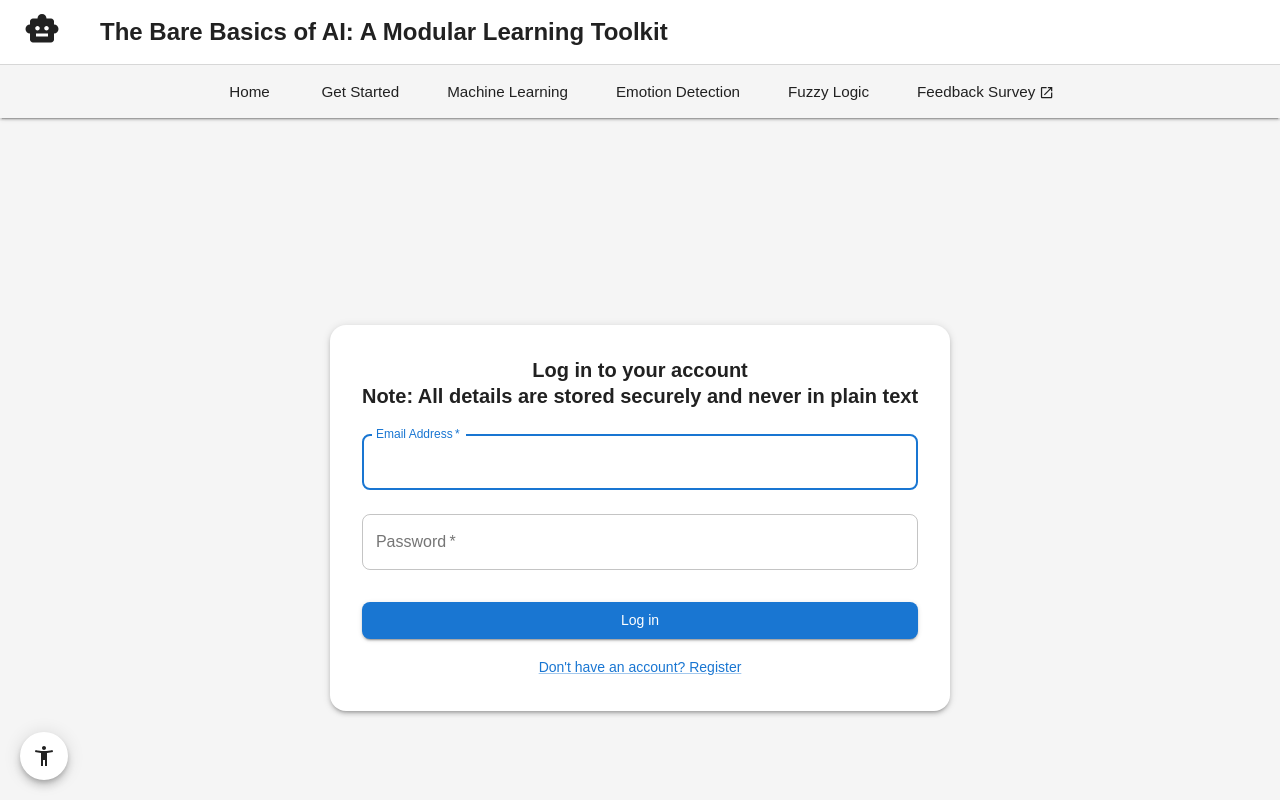
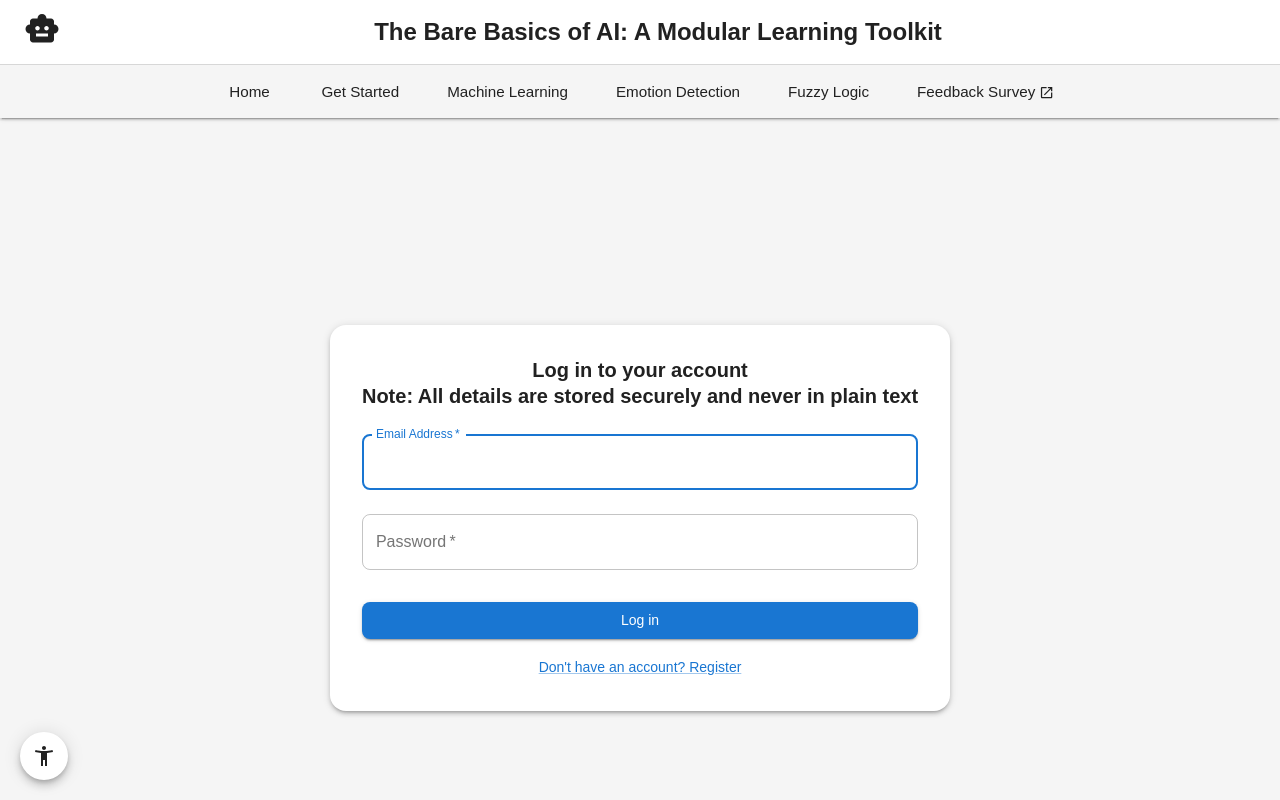
Before and after one commit to JosephAshworth/the-bare-basics-of-ai-a-modular-learning-toolkit, a React (Create React App) app: page /login in a window 1280 px wide. Shown: the top 800 px of the page. Built offline with nearby package versions, Linux system fonts and the light colour scheme; no server answers.

Commit message:
Update Header.js

```diff
--- a/src/components/CommonComponents/Header.js
+++ b/src/components/CommonComponents/Header.js
@@ -121,7 +121,7 @@ function Header() {
   return (
     <>
       <AppBar
-        position="static" // position the app bar relative to its normal position in the document flow
+        position="sticky" // cause the header to stick to the top of the screen when scrolling
         sx={{
           backgroundColor: theme.palette.background.paper,
           boxShadow: theme.shadows[2] // add a shadow around the app bar
@@ -129,7 +129,7 @@ function Header() {
       >
         <Toolbar>
           {/* prevent the box from shrinking when the flex container is resized */}
-          <Box className="flex-shrink-0">
+          <Box>
             <SmartToyIcon
               sx={{
                 fontSize: 36,
@@ -139,7 +139,7 @@ function Header() {
           </Box>
 
           {/* allow the box to grow and fill available space, using flexbox to center its content */}
-          <Box className="flex-grow flex justify-center">
+          <Box sx={{ flexGrow: 1, display: 'flex', justifyContent: 'center' }}>
             <Typography
               sx={{
                 textAlign: 'center',
@@ -155,7 +155,7 @@ function Header() {
 
           {/* if the screen is not mobile and the user is authenticated, show the profile icon and menu */}
           {!isMobile && user && (
-            <Box className="flex-shrink-0">
+            <Box>
               <IconButton onClick={handleMenuOpen}>
 
                 {/* show the user's profile picture or a default icon of their initials */}
@@ -176,7 +176,7 @@ function Header() {
           )}
 
           {isMobile && (
-            <Box className="flex-shrink-0">
+            <Box>
               <IconButton
                 onClick={handleDrawerOpen}
                 aria-label="menu"
```
